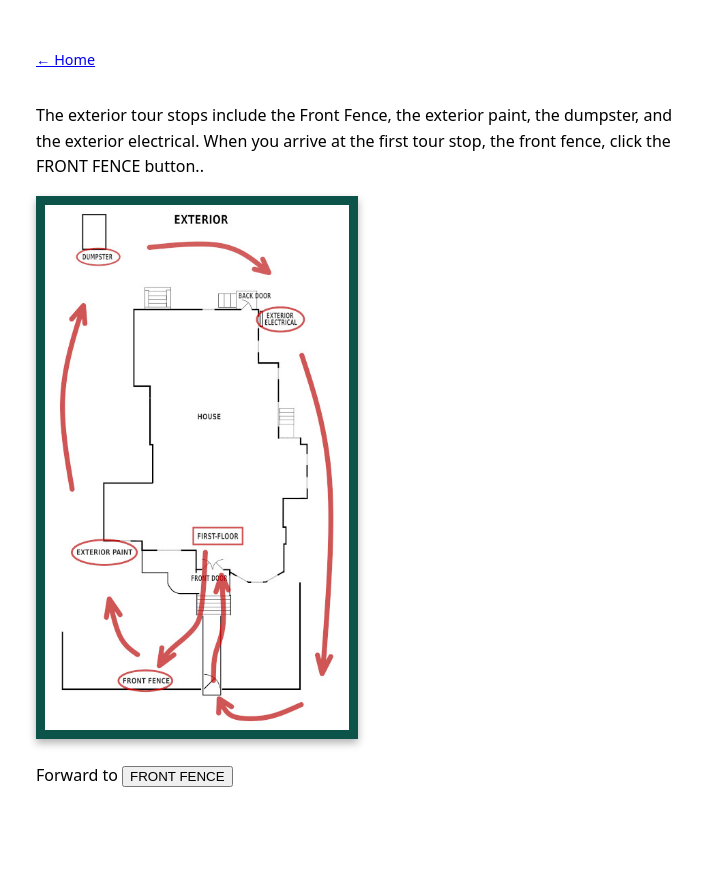
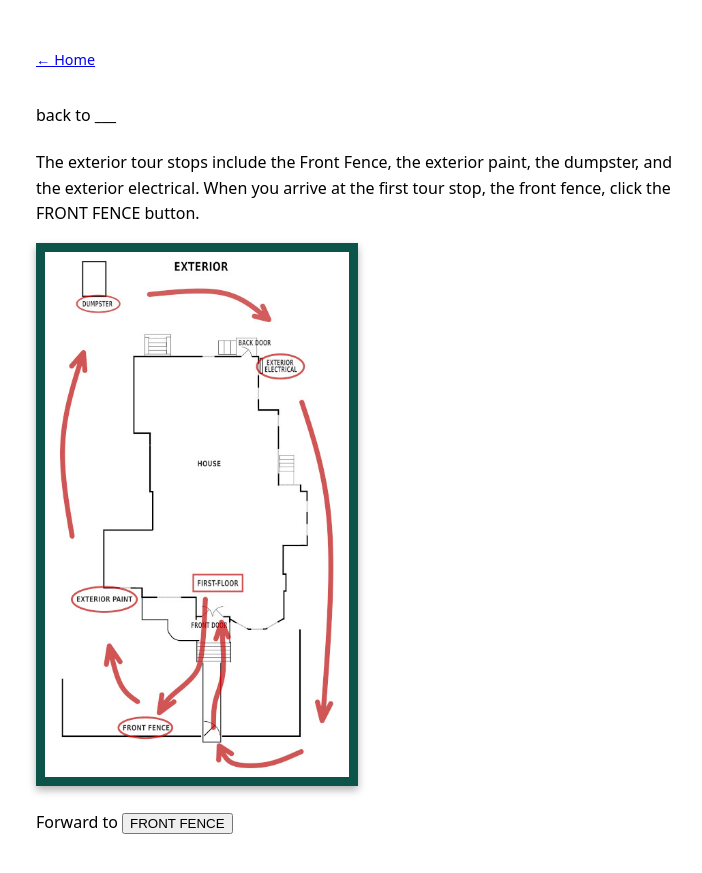
Before and after one commit to mciechanumich/WEStour, a Jekyll site: the page built from docs/wayne_route_1exterior.md, in a window 1280 px wide. Shown: the top 873 px of the page, without its empty margins (284-986 px from the left). Built offline with Jekyll 4.4.1, drawn with Linux system fonts in a browser that asks for light colours; our own code applies the rules of GitHub Pages for plain Markdown files.

```diff
--- a/docs/_layouts/default.html
+++ b/docs/_layouts/default.html
@@ -38,10 +38,12 @@
 <!-- guard against the home nav link showing up on the home page itself, only want it on child pages -->
 {% unless page.url == '/' %}
     <nav><a href="{{ '/' | relative_url }}">← Home</a></nav>
-    {% if page.nav1 %}
-        <nav><a href="{{ page.nav1.link | relative_url }}">← {{ page.nav1.desc }} </a></nav>
-    {% endif %}
 {% endunless %}
+    back to ___
+{% if page.nav1 %}
+    back to route
+    <nav><a href="{{ page.nav1.link | relative_url }}">← {{ page.nav1.desc }} </a></nav>
+{% endif %}
 </div>
 
   <h1>{{ page.title }}</h1>
--- a/docs/wayne_route_1exterior.md
+++ b/docs/wayne_route_1exterior.md
@@ -17,7 +17,7 @@ description: The exterior tour stops include the Front Fence, the exterior paint
 ---
 <div>
 <p>
-The exterior tour stops include the Front Fence, the exterior paint, the dumpster, and the exterior electrical. When you arrive at the first tour stop, the front fence, click the FRONT FENCE button..
+The exterior tour stops include the Front Fence, the exterior paint, the dumpster, and the exterior electrical. When you arrive at the first tour stop, the front fence, click the FRONT FENCE button.
 </p>
 </div>
 
```
